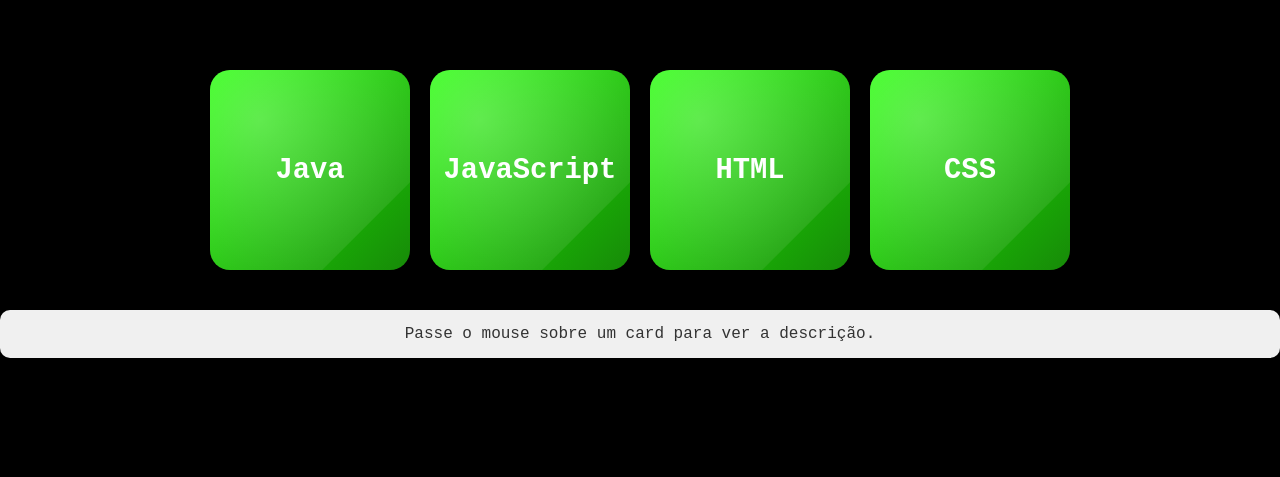
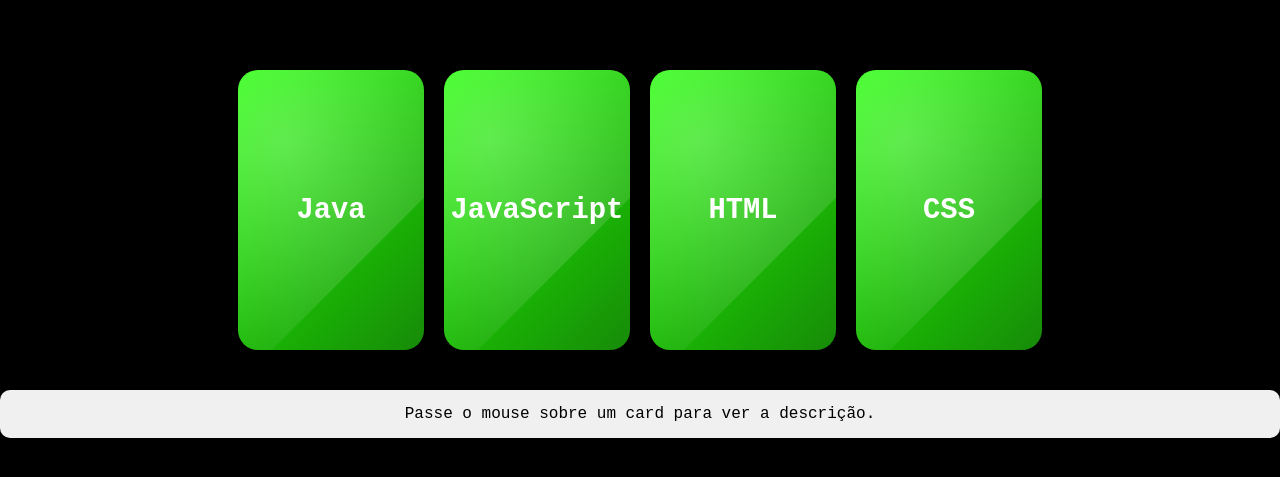
Before and after one commit to VictorGalvaoMercante/PortfolioOficialVictor, a plain HTML site: page index.html in a window 1280 px wide. Shown: the part 1777-2254 px from the top of the page. Drawn offline with nearby package versions, Linux system fonts and the light colour scheme; a web font is replaced by a local one.

Commit message:
Section habilidades ready

```diff
--- a/assets/css/habilidades.css
+++ b/assets/css/habilidades.css
@@ -29,8 +29,8 @@
 
 .card {
     position: relative;
-    width: 200px;
-    height: 200px;
+    width: 15%;
+    height: 35vh;
     background: linear-gradient(135deg, rgb(30, 255, 0), rgb(23, 138, 8));
     border-radius: 20px;
     box-shadow: 0 5px 15px rgba(0, 0, 0, 0.2);
@@ -108,3 +108,21 @@
         font-size: 1rem;
     }
 }
+
+.description-box {
+    margin-top: 20px;
+    padding: 15px;
+    background: #f0f0f0;
+    border-radius: 10px;
+    box-shadow: 0 5px 10px rgba(0, 0, 0, 0.1);
+    text-align: center;
+    font-family: 'Poppins', sans-serif;
+    color: #000000;
+    transition: all 0.3s ease;
+}
+
+.description-text {
+    font-size: 1rem;
+    font-weight: 500;
+    margin: 0;
+}
--- a/assets/css/sobreMim.css
+++ b/assets/css/sobreMim.css
@@ -54,21 +54,3 @@
 
 
 }
-
-.description-box {
-    margin-top: 20px;
-    padding: 15px;
-    background: #f0f0f0;
-    border-radius: 10px;
-    box-shadow: 0 5px 10px rgba(0, 0, 0, 0.1);
-    text-align: center;
-    font-family: 'Poppins', sans-serif;
-    color: #333;
-    transition: all 0.3s ease;
-}
-
-.description-text {
-    font-size: 1rem;
-    font-weight: 500;
-    margin: 0;
-}
```
